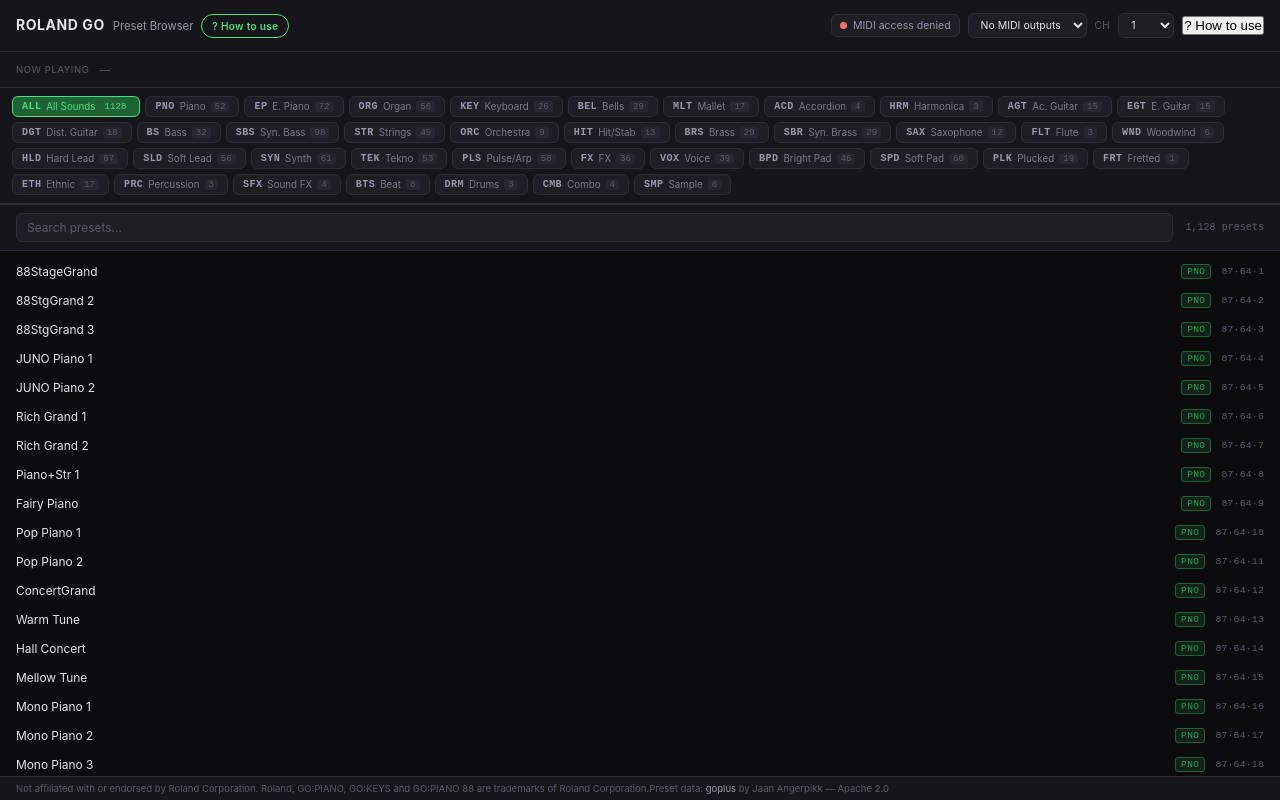
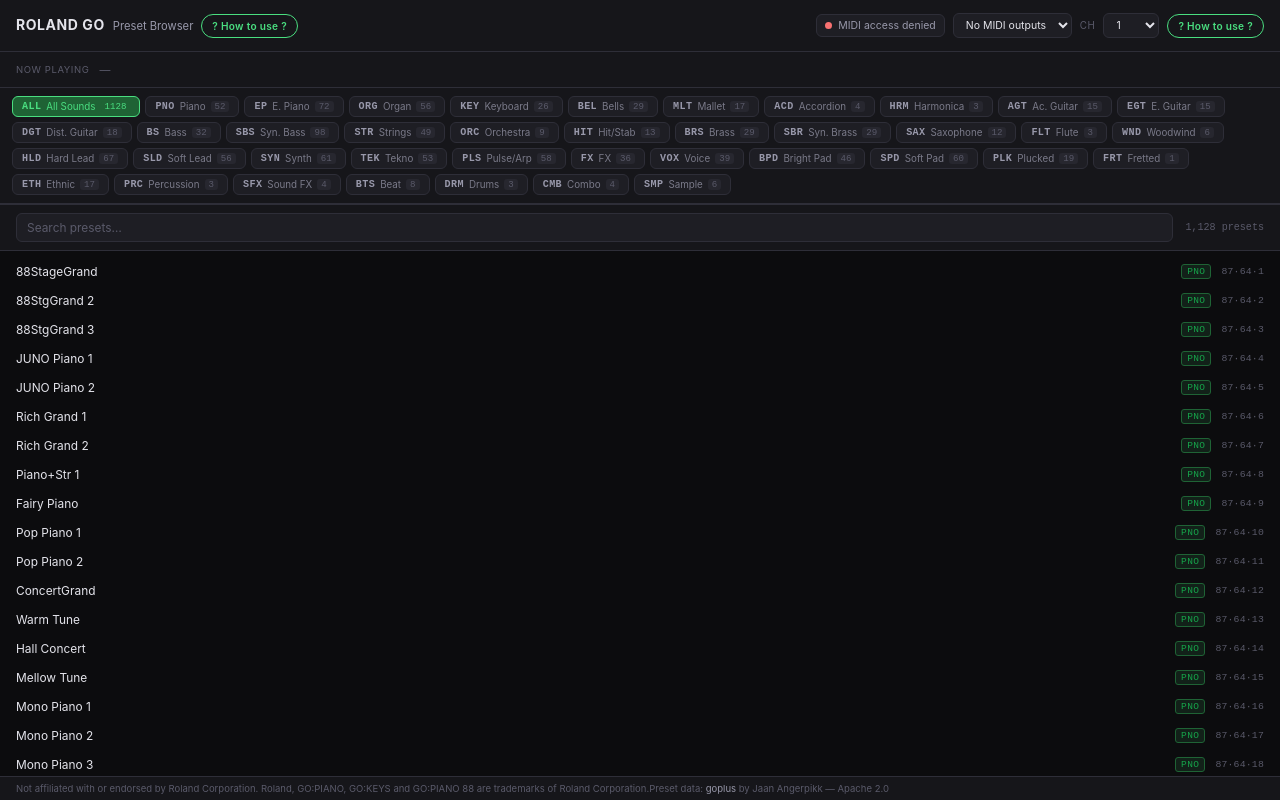
Before and after one commit to seanthebear/Roland_Go_Presets, a website built with Vite: page app/index.html in a window 1280 px wide. Built offline with nearby package versions, Linux system fonts and the light colour scheme.

Commit message:
fix: match right help button style to left, update label to '? How to use ?'

```diff
--- a/app/index.html
+++ b/app/index.html
@@ -14,7 +14,7 @@
     <div class="header-left">
       <span class="brand">Roland GO</span>
       <span class="brand-sub">Preset Browser</span>
-      <button id="help-btn" class="help-trigger" aria-label="How to use this app">? How to use</button>
+      <button id="help-btn" class="help-trigger" aria-label="How to use this app">? How to use ?</button>
     </div>
     <div class="header-right">
       <div class="midi-indicator" id="midi-indicator" data-state="init">
@@ -43,7 +43,7 @@
         <option value="15">15</option>
         <option value="16">16</option>
       </select>
-      <button id="help-btn-2" class="help-trigger" aria-label="How to use this app">? How to use</button>
+      <button id="help-btn-2" class="help-trigger" aria-label="How to use this app">? How to use ?</button>
     </div>
   </header>
 
--- a/app/src/style.css
+++ b/app/src/style.css
@@ -137,7 +137,8 @@
   letter-spacing: 0.06em;
 }
 
-#help-btn {
+#help-btn,
+#help-btn-2 {
   height: 24px;
   padding: 0 10px;
   border-radius: 12px;
@@ -155,7 +156,8 @@
   font-family: inherit;
   letter-spacing: 0.03em;
 }
-#help-btn:hover { background: var(--accent); color: var(--bg); }
+#help-btn:hover,
+#help-btn-2:hover { background: var(--accent); color: var(--bg); }
 
 /* ── Now playing bar ───────────────────────────────────────── */
 #now-playing {
```
